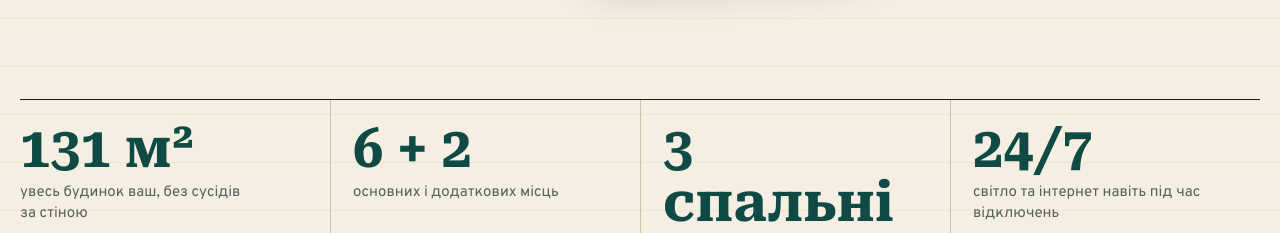
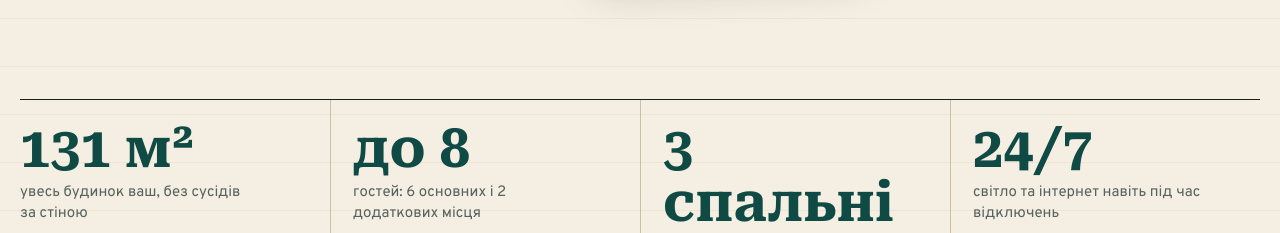
Before and after one commit to ananinalist-maker/proto-nice-weekend, a plain HTML site: page index.html in a window 1280 px wide. Shown: the part 1500-1733 px from the top of the page. Drawn offline with Linux system fonts and the light colour scheme.

Commit message:
Update facts row wording
Co-Authored-By: Claude Opus 5.5 <noreply@anthropic.com>

```diff
--- a/index.html
+++ b/index.html
@@ -513,7 +513,7 @@ p{margin:0 0 1em}
       </div>
       <ul class="facts rv">
         <li><b>131 м²</b><span>увесь будинок ваш, без сусідів за стіною</span></li>
-        <li><b>6 + 2</b><span>основних і додаткових місць</span></li>
+        <li><b>до 8</b><span>гостей: 6 основних і 2 додаткових місця</span></li>
         <li><b>3 спальні</b><span>у кожній свій санвузол з душем і балкон</span></li>
         <li><b>24/7</b><span>світло та інтернет навіть під час відключень</span></li>
       </ul>
```
